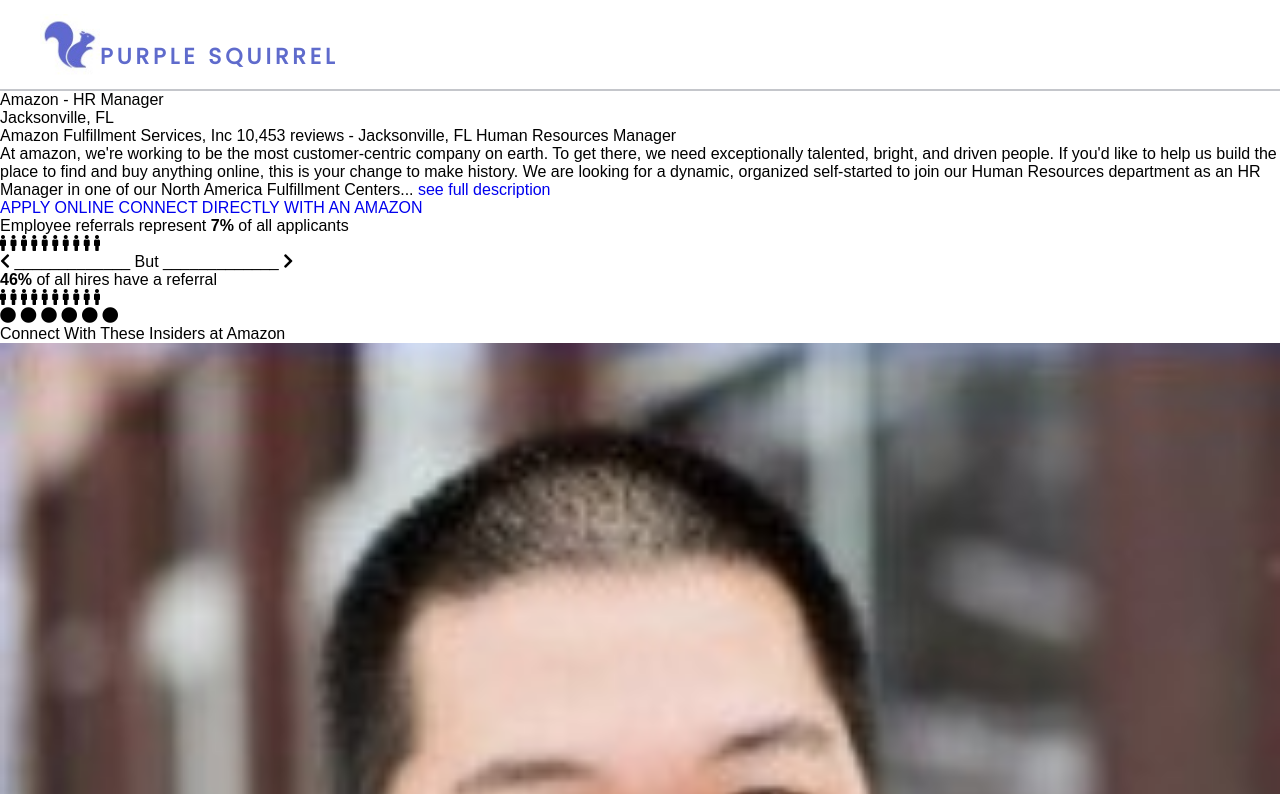
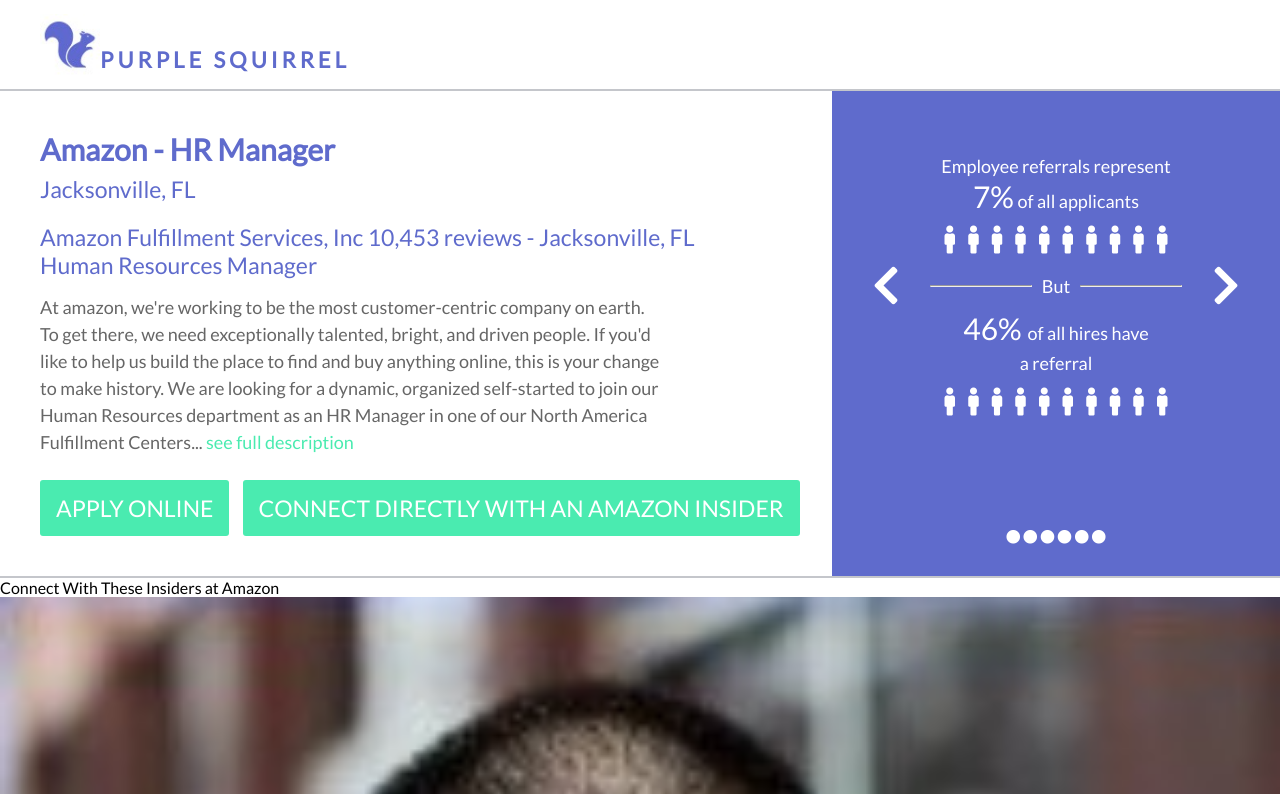
Before and after one commit to mvishrutaxioned/HTML-CSS-Respo-Task2, a plain HTML site: page index.html in a window 1280 px wide. Shown: the top 794 px of the page. Drawn offline with Linux system fonts and the light colour scheme.

Commit message:
desined-banner

```diff
--- a/assets/css/style.css
+++ b/assets/css/style.css
@@ -1,5 +1,5 @@
 @charset "utf-8";
-@import url('https://fonts.googleapis.com/css2?family=Poppins&display=swap');
+@import url('https://fonts.googleapis.com/css2?family=Lato&family=Poppins&display=swap');
 /* ==========================================================================
    1. CSS Reset Code
    ========================================================================== */
@@ -83,7 +83,8 @@ sub { bottom: -.25em; }
 /*for all*/
 body {
   box-sizing: border-box;
-  font-family: sans-serif;
+  /* font-family: sans-serif; */
+  font-family: "Lato", sans-serif;
 }
 
 a {
@@ -125,16 +126,10 @@ nav img {
 nav h3 {
   color: #5f6bcc;
   font-weight: 800;
-  font-family: 'Poppins', sans-serif;
   letter-spacing: 4px;
   padding-bottom: 2px;
   font-size: 22px;
 }
-
-
-
-
-
 /*=================================
   Header styling ends here
 =================================*/
@@ -142,8 +137,99 @@ nav h3 {
 /*=================================
   main styling starts here
 =================================*/
+/* banner starts */
+.banner {
+  display: grid;
+  grid-template-columns: 65% 35%;
+  font-family: 'Lato', sans-serif;
+  border-bottom: 2px solid #C4C6CB;
+}
+.banner-info { padding: 40px 20px 40px 40px; }
 
+.banner-info h1, .banner-info h3 {
+  color: #5f6bcc;
+  padding-right: 65px;
+  font-family: 'Lato', sans-serif;
+}
+.banner-info h1 {
+  font-size: 30px;
+  font-weight: bold;
+}
+.banner-info h3 { font-size: 23px; }
 
+.banner-info h3:nth-of-type(1) { margin: 8px 0 20px 0 }
+
+.banner-info h3:nth-of-type(2) { margin-bottom: 15px }
+
+.banner-info p {
+  font-size: 18px;
+  color: #666;
+  padding-right: 150px;
+  line-height: 27px;
+}
+.banner-info p a { color: #4AEBB0; }
+
+.banner-info .banner-links { margin-top: 24px; }
+
+.banner-info .banner-links a {
+  font-size: 23px;
+  margin-right: 10px;
+  color: white;
+  background-color: #4AEBB0;
+  padding: 14px 16px;
+  border-radius: 3px;
+}
+.banner-content {
+  background-color: #5f6bcc;
+  color: white;
+  display: flex;
+  flex-direction: column;
+  justify-content: center;
+  align-items: center;
+  text-align: center;
+}
+.banner-content p {
+  font-size: 18px;
+  line-height: 35px;
+}
+.banner-content p:nth-of-type(1) {
+  padding: 30px 100px 0 100px;
+  line-height: 30px;
+}
+.banner-content p:nth-of-type(2) {
+  padding: 5px 130px 0 130px;
+  line-height: 30px;
+}
+/* .banner-content .second {
+  margin: 0 100px;
+} */
+.banner-content p span { font-size: 30px; }
+
+.banner-content .but {
+  display: flex;
+  align-items: center;
+  justify-content: center;
+  font-size: 18px;
+}
+.banner-content .but i {
+  font-size: 44px;
+  padding: 0 20px;
+}
+.but hr {
+  width: 100px;
+  margin: 0 10px;
+}
+.banner-content .employees { margin: 10px auto; }
+
+.banner-content .employees i {
+  font-size: 28px;
+  padding: 0 5px;
+}
+
+.banner-content .slider-dots { padding-top: 100px; }
+
+.banner-content .slider-dots i { font-size: 14px; }
+/* banner ends */
 
 
 
--- a/index.html
+++ b/index.html
@@ -32,11 +32,11 @@
             <p>At amazon, we're working to be the most customer-centric company on earth. To get there, we need exceptionally talented, bright, and driven people. If you'd like to help us build the place to find and buy anything online, this is your change to make history. We are looking for a dynamic, organized self-started to join our Human Resources department as an HR Manager in one of our North America Fulfillment Centers... <a href="#FIXME" title="See Full Description">see full description</a></p>
             <div class="banner-links">
               <a href="#FIXME" title="Apply Online">APPLY ONLINE</a>
-              <a href="#FIXME" title="Connect Directly With An Amazon">CONNECT DIRECTLY WITH AN AMAZON</a>
+              <a href="#FIXME" title="Connect Directly With An Amazon">CONNECT DIRECTLY WITH AN AMAZON INSIDER</a>
             </div>
           </div>
           <div class="banner-content">
-            <p>Employee referrals represent <strong>7%</strong> of all applicants</p>
+            <p class="first">Employee referrals represent <span>7%</span> of all applicants</p>
             <div class="employees">
               <i class="fas fa-male"></i>
               <i class="fas fa-male"></i>
@@ -51,12 +51,12 @@
             </div>
             <div class="but">
               <i class="fas fa-chevron-left"></i>
-              <span>_____________</span>
+              <span><hr></span>
               <span>But</span>
-              <span>_____________</span>
+              <span><hr></span>
               <i class="fas fa-chevron-right"></i>
             </div>
-            <p><strong>46% </strong>of all hires have a referral</p>
+            <p class="second"><span>46% </span>of all hires have a referral</p>
             <div class="employees">
               <i class="fas fa-male"></i>
               <i class="fas fa-male"></i>
```
